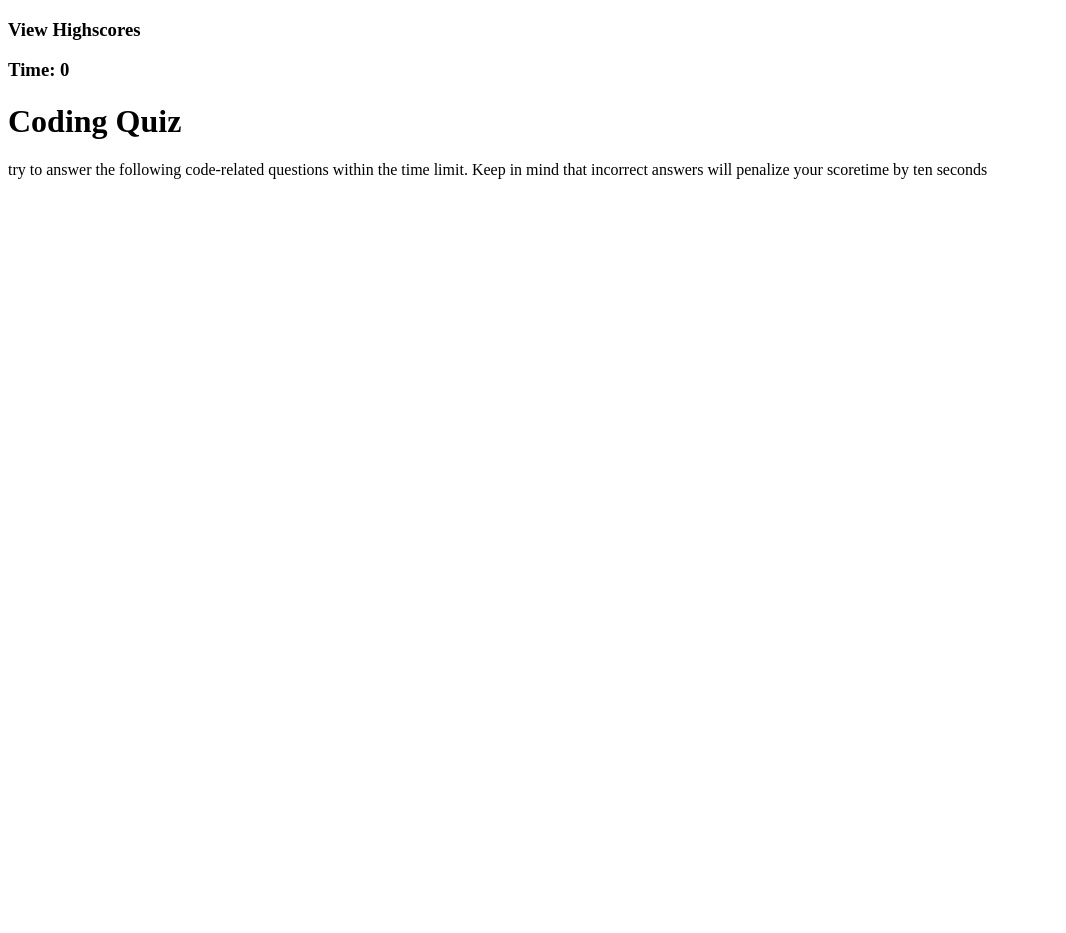
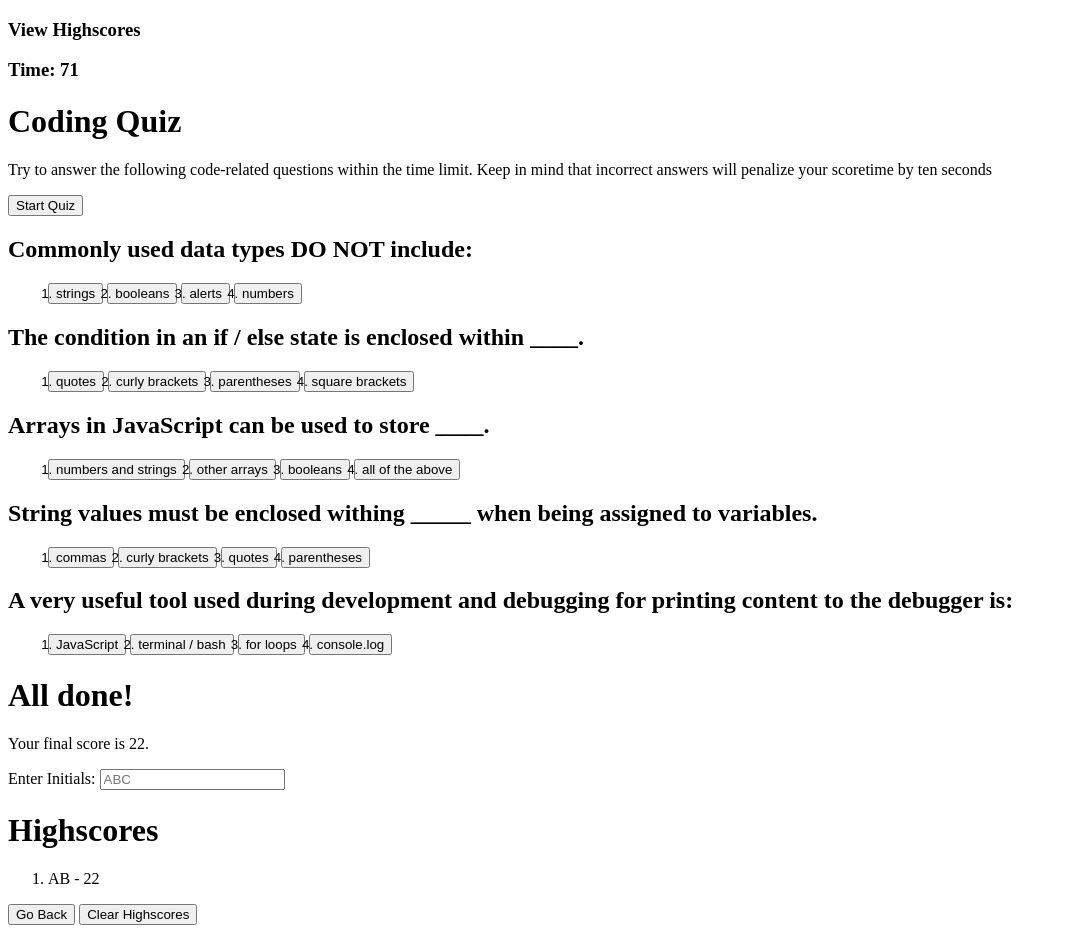
Before and after one commit to EmilyHoodenpyle/code-quiz, a plain HTML site: page index.html in a window 1280 px wide. Shown: the whole page, without its empty margins (0-1066 px from the left). Before the commit the page ends 800 px from the top, so only its background shows below. Drawn offline with Linux system fonts and the light colour scheme.

Commit message:
added timer to js

```diff
--- a/assets/js/script.js
+++ b/assets/js/script.js
@@ -1,25 +1,17 @@
-var container = document.querySelector(".container");
+var timerEl = document.getElementById('countdown');
 
-container.addEventListener("click", function(event) {
-  var element = event.target;
+function countdown() {
+    var timeLeft = 75;
 
-  if (element.matches(".box")) {
-    var state = element.getAttribute("data-state");
+    var timeInterval = setInterval(function () {
+        if (timeLeft >= 1) {
+            timerEl.textContent = 'Time: ' + timeLeft;
+            timeLeft--;
+        } else {
+            timerEl.textContent = ' ';
+            clearInterval(timeInterval);
+        }
+    }, 1000);
+}
 
-    // Use an if statement to conditionally render the number on the card
-    if (state === "hidden") {
-      // If the card is clicked while the state is "hidden", we set .textContent to the number
-      element.textContent = element.dataset.number;
-      // Using the dataset property, we change the state to visible because the user can now see the number
-      element.dataset.state = "visible";
-
-    } else {
-      // 'Hide' the number by setting .textContent to an empty string
-      element.textContent= "";
-      // Use .setAttribute() method
-      element.setAttribute("data-state", "hidden")
-
-    }
-  }
-
-});
+console.log(countdown())
--- a/index.html
+++ b/index.html
@@ -5,30 +5,90 @@
     <meta name="viewport" content="width=device-width, initial-scale=1.0" />
     <meta http-equiv="X-UA-Compatible" content="ie=edge" />
     <link rel="stylesheet" href="./assets/css/style.css" />
-    <title>Todo List</title>
+    <title>Code Quiz</title>
   </head>
   <body>
     <header>
       <h3>View Highscores</h3>
-      <h3>Time: 0</h3>
+      <h3 id="countdown"></h3>
     </header>
     <main>
       <!-- STARTING PAGE -->
       <div class="startingPage" data-number="1" data-state="visible">
         <h1>Coding Quiz</h1>
-        <p>try to  answer the following code-related questions within the time limit. Keep in mind that incorrect answers will penalize your scoretime by ten seconds</p>
+        <p>Try to  answer the following code-related questions within the time limit. Keep in mind that incorrect answers will penalize your scoretime by ten seconds</p>
+        <button id="start-quiz">Start Quiz</button>
       </div>
+
       <!-- QUIZ PROPER -->
-      <div class="questions" data-number="2" data-state="hidden">
+      <div class="questions1" data-number="2" data-state="hidden">
+        <h2>Commonly used data types <strong>DO NOT</strong> include:</h2>
+        <ol>
+          <button id="incorrect"><li>strings</li></button>
+          <button id="incorrect"><li>booleans</li></button>
+          <button id="correct"><li>alerts</li></button>
+          <button id="incorrect"><li>numbers</li></button>
+        </ol>
+      </div>
 
+      <div class="questions2" data-number="3" data-state="hidden">
+        <h2>The condition in an if / else state is enclosed within ____.</h2>
+        <ol>
+          <button id="incorrect"><li>quotes</li></button>
+          <button id="incorrect"><li>curly brackets</li></button>
+          <button id="correct"><li>parentheses</li></button>
+          <button id="incorrect"><li>square brackets</li></button>
+        </ol>
       </div>
+
+      <div class="questions3" data-number="4" data-state="hidden">
+        <h2>Arrays in JavaScript can be used to store ____.</h2>
+        <ol>
+          <button id="incorrect"><li>numbers and strings</li></button>
+          <button id="incorrect"><li>other arrays</li></button>
+          <button id="incorrect"><li>booleans</li></button>
+          <button id="correct"><li>all of the above</li></button>
+        </ol>
+      </div>
+
+      <div class="questions3" data-number="5" data-state="hidden">
+        <h2>String values must be enclosed withing _____ when being assigned to variables.</h2>
+        <ol>
+          <button id="incorrect"><li>commas</li></button>
+          <button id="incorrect"><li>curly brackets</li></button>
+          <button id="correct"><li>quotes</li></button>
+          <button id="incorrect"><li>parentheses</li></button>
+        </ol>
+      </div>
+
+      <div class="questions3" data-number="6" data-state="hidden">
+        <h2>A very useful tool used during development and debugging for printing content to the debugger is:</h2>
+        <ol>
+          <button id="incorrect"><li>JavaScript</li></button>
+          <button id="incorrect"><li>terminal / bash</li></button>
+          <button id="incorrect"><li>for loops</li></button>
+          <button id="correct"><li>console.log</li></button>
+        </ol>
+      </div>
+
       <!-- ALL DONE -->
-      <div class="allDone" data-number="3" data-state="hidden">
+      <div class="allDone" data-number="7" data-state="hidden">
+        <h1>All done!</h1>
+        <p>Your final score is 22.</p>
+        <form method="POST">
+          <label for="initials">Enter Initials:</label>
+          <input type="text" name="initials" id="initials" placeholder="ABC" />
+        </form>
+      </div>
 
-      </div>
-      <!-- HIGH SCORES -->
+      <!-- HIGHSCORES -->
       <div class="highScores" data-number="4" data-state="hidden">
-
+        <h1>Highscores</h1>
+        <ol>
+          <li>AB - 22</li>
+        </ol>
+        <button class="goBack">Go Back</button>
+        <button class="clearHighscores">Clear Highscores</button>
       </div>
     </main>
     <script src="./assets/js/script.js"></script>
```
